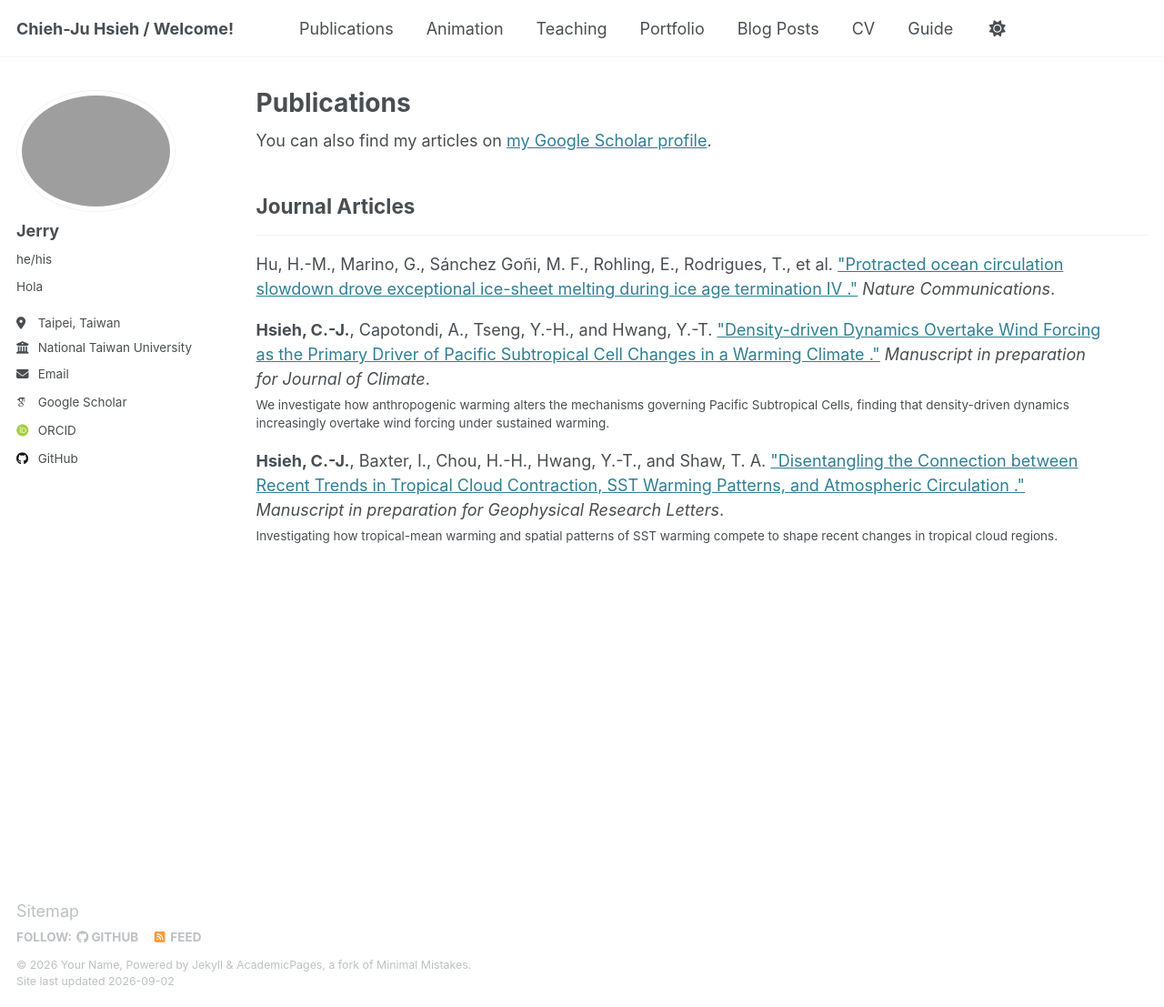
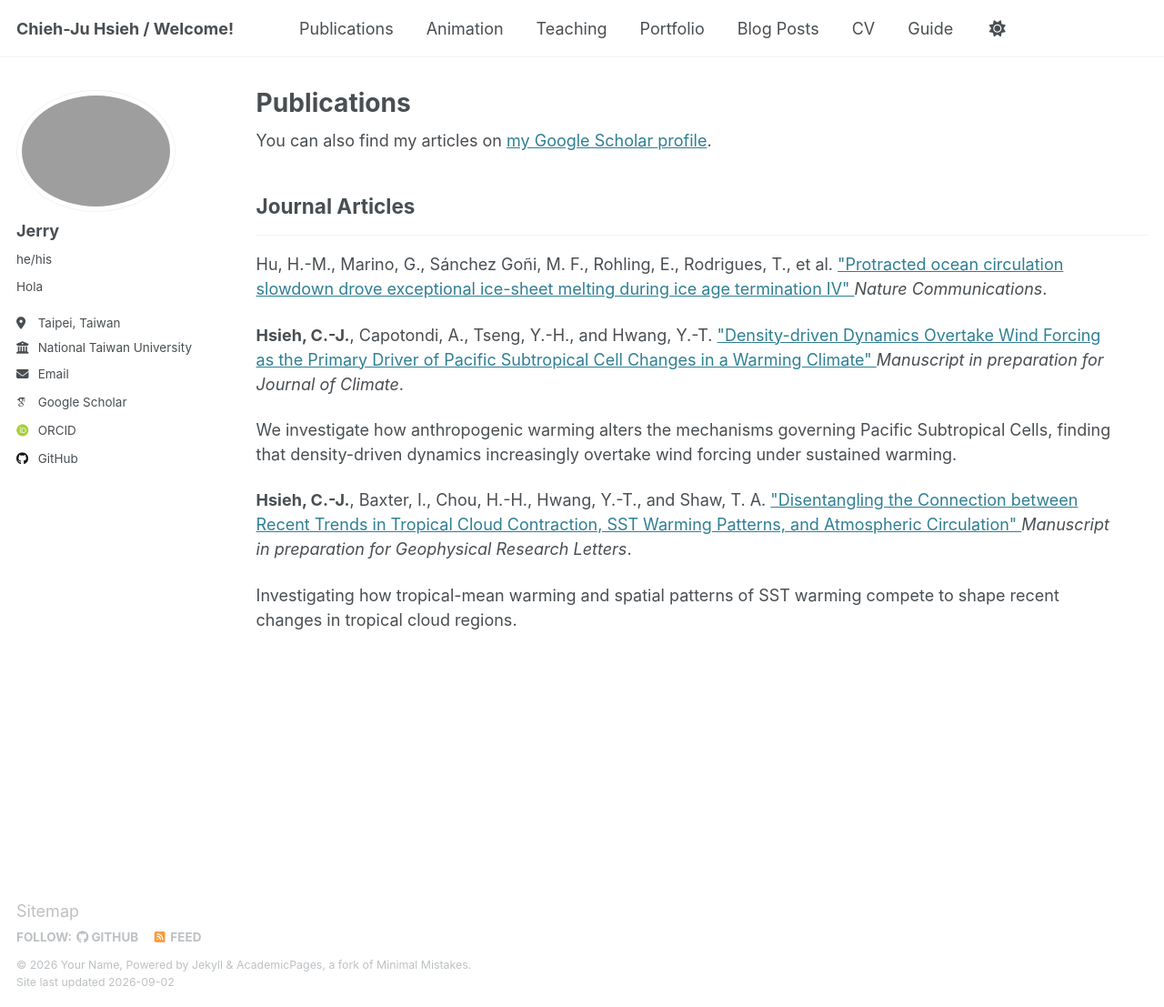
Before and after one commit to CJ-Hsieh/CJ-Hsieh.github.io, a Jekyll site: the page built from _pages/publications.html, in a window 1280 px wide and 1107 px high. Shown: the whole window at 91% size. Built offline with Jekyll 4.4.1, drawn with Linux system fonts in a browser that asks for light colours; some web fonts are replaced.

Commit message:
Update archive-single.html

```diff
--- a/_includes/archive-single.html
+++ b/_includes/archive-single.html
@@ -29,14 +29,16 @@
 
     {% if post.collection == 'publications' %}
 
-      <p class="archive__item-title" itemprop="headline">
+      <p class="publication-citation" itemprop="headline">
         {{ post.authors | replace: "Hsieh, C.-J.", "<strong>Hsieh, C.-J.</strong>" }}
-        <a href="{{ base_path }}{{ post.url }}" rel="permalink">"{{ title | remove: '"' }}."</a>
+        <a href="{{ base_path }}{{ post.url }}" rel="permalink">
+          "{{ post.title }}"
+        </a>
         <i>{{ post.venue }}</i>.
       </p>
 
       {% if post.excerpt %}
-        <p class="archive__item-excerpt" itemprop="description">
+        <p class="publication-excerpt" itemprop="description">
           {{ post.excerpt | markdownify | remove: '<p>' | remove: '</p>' }}
         </p>
       {% endif %}
```
